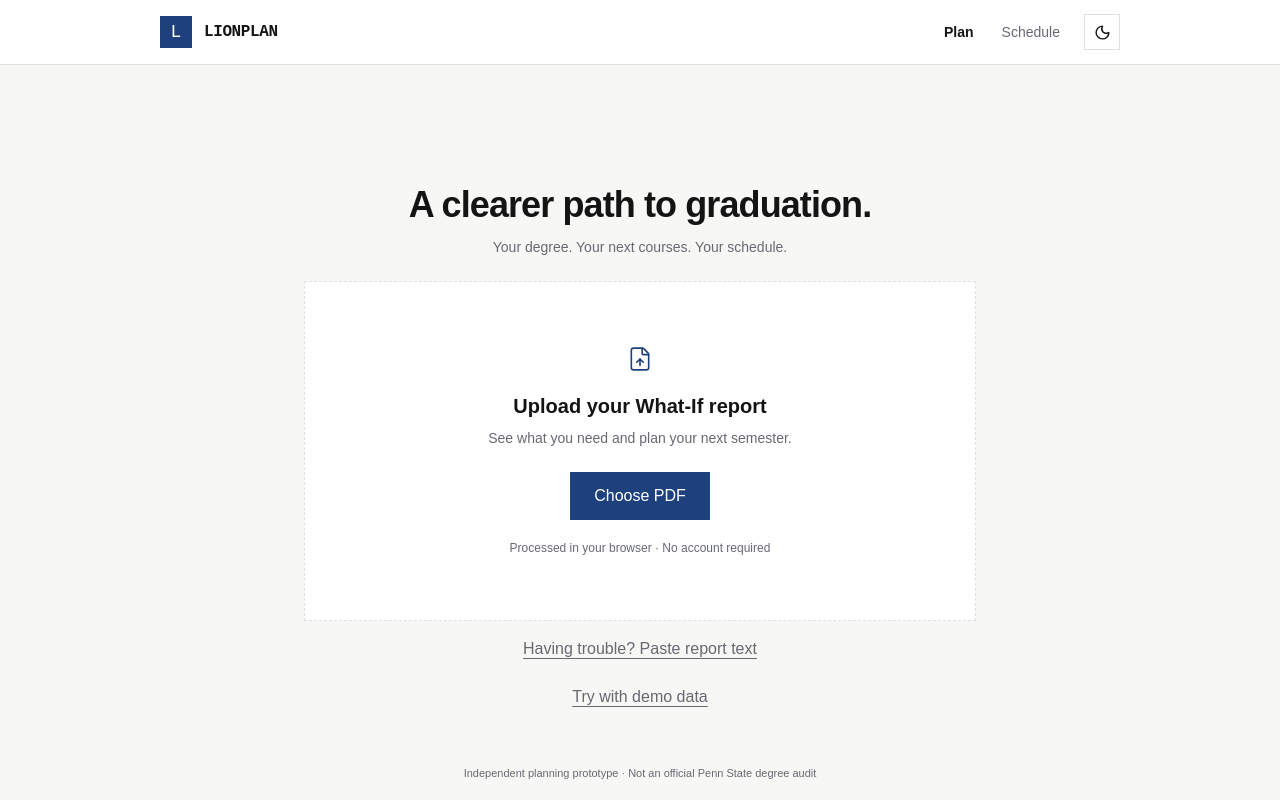
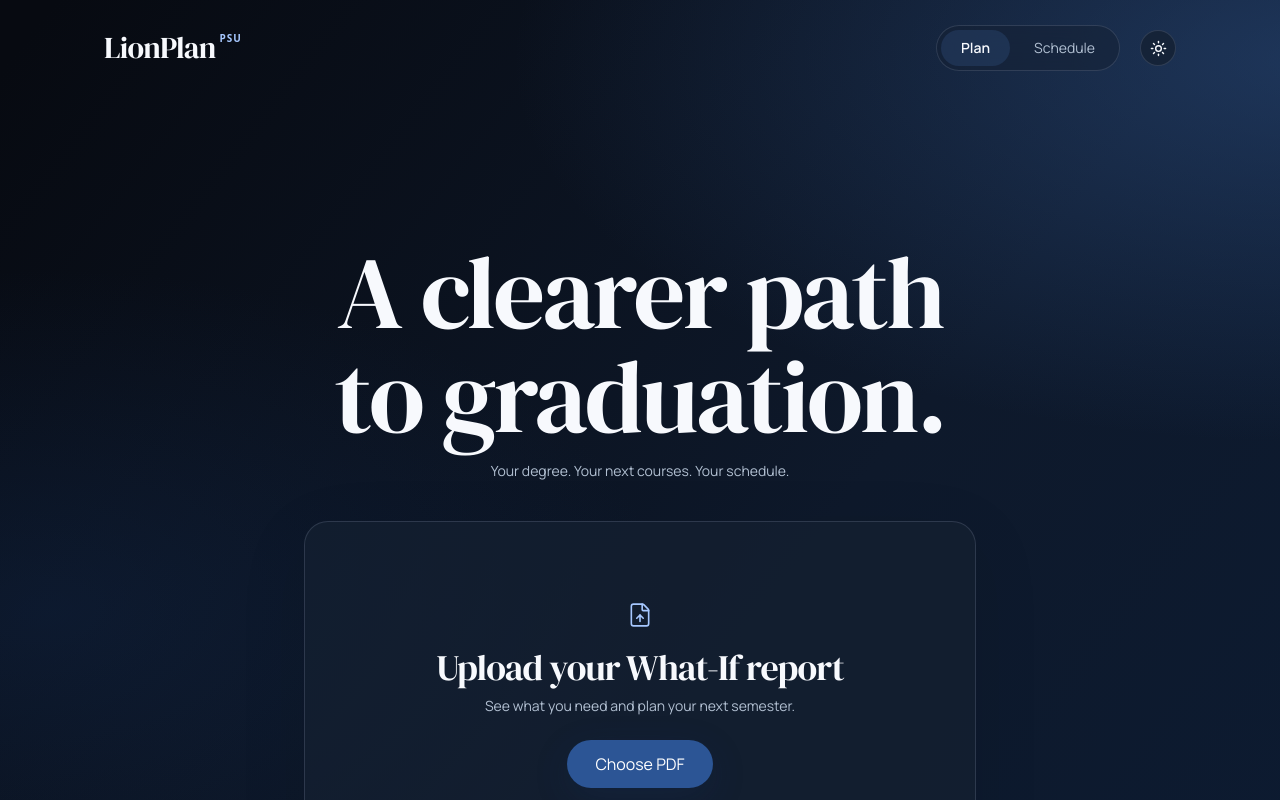
Before and after one commit to anant2025grad/lionplan, a Next.js app: page /planner in a window 1280 px wide. Shown: the top 800 px of the page. Built offline with nearby package versions, Linux system fonts and the light colour scheme.

Commit message:
style: introduce LionPlan editorial visual identity and motion

```diff
--- a/src/app/globals.css
+++ b/src/app/globals.css
@@ -1,37 +1,31 @@
-
+@import url("https://fonts.googleapis.com/css2?family=DM+Serif+Display:ital@0;1&family=Manrope:wght@400;500;600;700;800&display=swap");
 @import "tailwindcss";
 
 :root {
+  color-scheme: dark;
+  --background: #080d16;
+  --foreground: #f7f9fd;
+  --surface: rgba(21, 32, 49, 0.76);
+  --surface-muted: rgba(47, 69, 97, 0.40);
+  --border: rgba(198, 215, 239, 0.15);
+  --muted: #b2c0d2;
+  --psu-blue: #1e407c;
+  --blue-accent: #a7c8ff;
+  --blue-soft: rgba(68, 111, 174, 0.21);
+  --font-display: "DM Serif Display", Georgia, "Times New Roman", serif;
+  --font-body: "Manrope", Arial, Helvetica, sans-serif;
+}
+html:not(.dark) {
   color-scheme: light;
-
-  --background: #f7f7f6;
-  --foreground: #141414;
-  --surface: #ffffff;
-  --surface-muted: #f0f0ef;
-  --border: #dedfe1;
-  --muted: #666970;
-
-  --psu-blue: #1e407c;
+  --background: #f7f9fc;
+  --foreground: #152238;
+  --surface: rgba(255,255,255,0.83);
+  --surface-muted: #eaf0f8;
+  --border: rgba(28, 57, 97, 0.13);
+  --muted: #596c85;
   --blue-accent: #1e407c;
-  --blue-soft: #e9eff8;
-
-  --font-display: "Letter Gothic Line", "Courier New", monospace;
+  --blue-soft: #e6effa;
 }
-
-.dark {
-  color-scheme: dark;
-
-  --background: #111214;
-  --foreground: #f2f2f2;
-  --surface: #1b1d20;
-  --surface-muted: #24262a;
-  --border: #36383b;
-  --muted: #a9acb2;
-
-  --blue-accent: #8eb4ec;
-  --blue-soft: #222f42;
-}
-
 @theme inline {
   --color-background: var(--background);
   --color-foreground: var(--foreground);
@@ -43,53 +37,45 @@
   --color-blue-accent: var(--blue-accent);
   --color-blue-soft: var(--blue-soft);
 }
-
-* {
-  box-sizing: border-box;
+* { box-sizing: border-box; }
+html { scroll-behavior: smooth; }
+body {
+  margin: 0; min-height: 100vh; background: var(--background); color: var(--foreground);
+  font-family: var(--font-body); -webkit-font-smoothing: antialiased;
+  transition: background-color 450ms ease, color 450ms ease;
 }
-
-html {
-  scroll-behavior: smooth;
+body::before {
+  content: ""; position: fixed; inset: 0; z-index: -1; pointer-events: none;
+  background:
+    radial-gradient(ellipse 75% 57% at 91% 8%, rgba(51, 91, 151, .43), transparent 73%),
+    radial-gradient(ellipse 55% 49% at 5% 68%, rgba(20, 48, 92, .30), transparent 76%),
+    linear-gradient(128deg, #070a11 4%, #0e192b 58%, #0c1b32 100%);
+  background-size: 115% 115%; animation: atmosphere 24s ease-in-out infinite alternate;
 }
-
-body {
-  margin: 0;
-  background: var(--background);
-  color: var(--foreground);
-  font-family: Arial, Helvetica, sans-serif;
-  -webkit-font-smoothing: antialiased;
+html:not(.dark) body::before {
+  background: radial-gradient(ellipse 75% 58% at 95% 2%, rgba(162, 190, 228, .40), transparent 75%),
+  radial-gradient(ellipse 60% 50% at 5% 85%, rgba(204, 221, 241, .38), transparent 80%),
+  linear-gradient(135deg, #fbfcfe, #edf3fa);
 }
-
-button,
-input,
-select,
-textarea {
-  font: inherit;
+button, input, select, textarea { font: inherit; }
+button { cursor: pointer; }
+button:disabled { cursor: not-allowed; }
+:focus-visible { outline: 2px solid var(--blue-accent); outline-offset: 4px; }
+.font-display, .editorial-title { font-family: var(--font-display); font-weight: 400; letter-spacing: -.025em; }
+.editorial-title { font-size: clamp(3.4rem, 8vw, 7.4rem); line-height: 1.02; }
+.editorial-subtitle { font-family: var(--font-display); font-size: clamp(2.2rem, 4.8vw, 4rem); line-height: 1.1; }
+.glass-panel { background: var(--surface); border: 1px solid var(--border); border-radius: 1.5rem; backdrop-filter: blur(22px); -webkit-backdrop-filter: blur(22px); box-shadow: 0 18px 70px rgba(0,0,0,.09); }
+.lion-button { border-radius: 999px; background: #2c5595; color: #fff; box-shadow: 0 10px 35px rgba(18,51,100,.20); transition: transform 220ms ease, background 220ms ease, box-shadow 220ms ease; }
+.lion-button:hover { background: #3868ae; transform: translateY(-2px); box-shadow: 0 14px 38px rgba(18,51,100,.28); }
+.lion-button:active { transform: translateY(0); }
+.lion-input { border-radius: .9rem; background: var(--surface); border: 1px solid var(--border); transition: border-color 220ms ease, background 220ms ease; }
+.lion-input:focus { border-color: var(--blue-accent); }
+.lion-row { transition: background 220ms ease, padding 220ms ease; border-radius: .75rem; }
+.lion-row:hover { background: var(--surface-muted); padding-left: .8rem; padding-right: .8rem; }
+.lion-reveal { animation: riseIn 720ms cubic-bezier(.2,.8,.2,1) both; }
+.lion-reveal-delayed { animation: riseIn 900ms 130ms cubic-bezier(.2,.8,.2,1) both; }
+@keyframes riseIn { from { opacity:0; transform:translateY(19px); } to { opacity:1; transform:translateY(0); } }
+@keyframes atmosphere { from { background-position: 0% 0%; } to { background-position: 100% 100%; } }
+@media (prefers-reduced-motion: reduce) {
+ *, *::before, *::after { scroll-behavior: auto !important; animation: none !important; transition: none !important; }
 }
-
-button {
-  cursor: pointer;
-}
-
-button:disabled {
-  cursor: not-allowed;
-}
-
-:focus-visible {
-  outline: 2px solid var(--blue-accent);
-  outline-offset: 3px;
-}
-
-.font-display {
-  font-family: var(--font-display);
-}
-
-@media (prefers-reduced-motion: reduce) {
-  *,
-  *::before,
-  *::after {
-    scroll-behavior: auto !important;
-    animation-duration: 0.01ms !important;
-    transition-duration: 0.01ms !important;
-  }
-}
--- a/src/app/layout.tsx
+++ b/src/app/layout.tsx
@@ -23,7 +23,7 @@ export default function RootLayout({
   children: React.ReactNode;
 }>) {
   return (
-    <html lang="en" suppressHydrationWarning>
+    <html lang="en" className="dark" suppressHydrationWarning>
       <body>
         <ThemeProvider>
           <AppShell>{children}</AppShell>
--- a/src/app/planner/page.tsx
+++ b/src/app/planner/page.tsx
@@ -19,48 +19,48 @@ export default function PlannerPage() {
   const setOption = useAcademicStore((s) => s.setCyberOption);
   const [details, setDetails] = useState(false);
   const [showAll, setShowAll] = useState(false);
-  if (!reportLoaded) return <div className="mx-auto max-w-2xl space-y-6 pt-8 sm:pt-16">
-    <div className="text-center"><h1 className="text-3xl font-semibold tracking-tight sm:text-4xl">A clearer path to graduation.</h1>
+  if (!reportLoaded) return <div className="lion-reveal mx-auto max-w-2xl space-y-10 pt-10 sm:pt-20">
+    <div className="text-center"><h1 className="editorial-title">A clearer path to graduation.</h1>
       <p className="mt-3 text-sm text-muted">Your degree. Your next courses. Your schedule.</p></div>
     <ReportImport />
     <div className="text-center"><DemoStudentLoader /></div>
   </div>;
-  if (!confirmed) return <div className="mx-auto max-w-2xl space-y-6">
+  if (!confirmed) return <div className="lion-reveal mx-auto max-w-2xl space-y-9">
     <div><p className="text-xs font-semibold uppercase tracking-widest text-blue-accent">Step 1 of 2</p>
-      <h1 className="mt-3 text-3xl font-semibold">Check your courses</h1>
+      <h1 className="mt-3 editorial-subtitle">Check your courses</h1>
       <p className="mt-2 text-sm text-muted">Make sure we read your report correctly before planning.</p></div>
-    <div className="border border-border bg-surface">
+    <div className="glass-panel">
       <div className="flex items-center justify-between border-b border-border px-5 py-4"><span className="text-sm font-semibold">{courses.length} courses found</span><button type="button" onClick={clear} className="text-xs text-muted underline">Start over</button></div>
       <div className="max-h-[440px] divide-y divide-border overflow-auto">{courses.map((c,i) => <div key={`${c.code}-${c.term}-${i}`} className="flex items-center justify-between gap-4 px-5 py-3 text-sm">
         <span><strong className="font-display text-xs">{c.code}</strong><span className="ml-3 text-muted">{c.title}</span></span>
         <span className="shrink-0 text-xs text-muted">{c.status.replace("_", " ")}</span></div>)}</div>
     </div>
     {(importWarnings.length > 0 || isPreMajor) && <details className="text-xs text-muted"><summary className="cursor-pointer">Import notes</summary><div className="mt-2 space-y-1">{isPreMajor && <p>Pre-major report: confirm your degree requirements with an adviser.</p>}{importWarnings.map((w,i)=><p key={i}>{w}</p>)}</div></details>}
-    <button type="button" onClick={confirm} className="flex w-full items-center justify-center gap-2 bg-psu-blue px-5 py-3 text-sm font-semibold text-white"><Check size={16}/> These courses look right</button>
+    <button type="button" onClick={confirm} className="flex w-full items-center justify-center gap-2 lion-button px-6 py-3 text-sm font-semibold text-white"><Check size={16}/> These courses look right</button>
     <p className="text-center text-xs text-muted">If anything is missing, replace the report and try again.</p>
   </div>;
   const outstanding = evaluation?.requirements.filter((r) => r.status !== "completed") ?? [];
   const visible = showAll ? (evaluation?.requirements ?? []) : outstanding.slice(0, 5);
   const distinct = Array.from(new Map(recommendations.map((r) => [r.courseCode,r])).values());
-  return <div className="mx-auto max-w-3xl space-y-9">
-    <div className="flex items-start justify-between gap-4"><div><p className="text-xs font-semibold uppercase tracking-widest text-blue-accent">Your plan</p><h1 className="mt-2 text-3xl font-semibold tracking-tight">{programName ?? "Your degree"}</h1><p className="mt-2 text-sm text-muted">Penn State Beaver · Provisional 2026–27 requirements</p></div>
+  return <div className="lion-reveal mx-auto max-w-3xl space-y-14">
+    <div className="flex items-start justify-between gap-4"><div><p className="text-xs font-semibold uppercase tracking-widest text-blue-accent">Your plan</p><h1 className="mt-2 editorial-subtitle tracking-tight">{programName ?? "Your degree"}</h1><p className="mt-2 text-sm text-muted">Penn State Beaver · Provisional 2026–27 requirements</p></div>
       <button type="button" onClick={clear} className="flex shrink-0 items-center gap-1 text-xs text-muted hover:text-foreground"><RotateCcw size={13}/> Replace PDF</button></div>
-    <section className="space-y-4 border border-border bg-surface p-6">
-      <div className="flex items-end justify-between gap-4"><div><p className="text-sm text-muted">Requirements completed</p><p className="mt-2 text-3xl font-semibold">{evaluation?.completed ?? 0} <span className="text-base font-normal text-muted">of {evaluation?.total ?? 0}</span></p></div>
+    <section className="space-y-4 glass-panel p-6 sm:p-9">
+      <div className="flex items-end justify-between gap-4"><div><p className="text-sm text-muted">Requirements completed</p><p className="mt-2 editorial-subtitle">{evaluation?.completed ?? 0} <span className="text-base font-normal text-muted">of {evaluation?.total ?? 0}</span></p></div>
       <span className="text-sm font-semibold">{evaluation?.coveragePercentage ?? 0}%</span></div>
       <div className="h-1.5 bg-surface-muted"><div className="h-full bg-psu-blue" style={{width:`${evaluation?.coveragePercentage ?? 0}%`}}/></div>
       <p className="text-xs text-muted">Tracked requirement groups only — not graduation progress.</p>
     </section>
-    <section className="space-y-4"><div className="flex flex-wrap items-center justify-between gap-3"><h2 className="text-lg font-semibold">What you still need</h2>
-      <label className="flex items-center gap-2 text-xs text-muted">Option <select value={option} onChange={(e)=>setOption(e.target.value as "operations"|"analytics")} className="border border-border bg-surface px-2 py-2 text-foreground"><option value="operations">Operations</option><option value="analytics">Analytics</option></select></label></div>
-      <div className="divide-y divide-border border-y border-border">{visible.map((r) => <div key={r.requirement.id} className="flex items-center justify-between gap-4 py-4"><div><p className="text-sm font-medium">{r.requirement.label}</p><p className="mt-1 text-xs text-muted">{r.requirement.alternatives.join(" · ")}</p></div><span className="shrink-0 text-xs text-muted">{r.status === "in_progress" ? "In progress" : r.status === "completed" ? "Done" : r.status === "attention" ? "Review" : "Needed"}</span></div>)}
+    <section className="space-y-4"><div className="flex flex-wrap items-center justify-between gap-3"><h2 className="font-display text-3xl">What you still need</h2>
+      <label className="flex items-center gap-2 text-xs text-muted">Option <select value={option} onChange={(e)=>setOption(e.target.value as "operations"|"analytics")} className="glass-panel px-2 py-2 text-foreground"><option value="operations">Operations</option><option value="analytics">Analytics</option></select></label></div>
+      <div className="divide-y divide-border border-y border-border">{visible.map((r) => <div key={r.requirement.id} className="lion-row flex items-center justify-between gap-4 py-4"><div><p className="text-sm font-medium">{r.requirement.label}</p><p className="mt-1 text-xs text-muted">{r.requirement.alternatives.join(" · ")}</p></div><span className="shrink-0 text-xs text-muted">{r.status === "in_progress" ? "In progress" : r.status === "completed" ? "Done" : r.status === "attention" ? "Review" : "Needed"}</span></div>)}
       {!visible.length && <p className="py-5 text-sm text-muted">No outstanding groups found in this partial catalog.</p>}</div>
       {(evaluation?.requirements.length ?? 0) > 5 && <button type="button" onClick={()=>setShowAll(!showAll)} className="flex items-center gap-1 text-xs text-muted underline underline-offset-4">{showAll ? <ChevronUp size={14}/> : <ChevronDown size={14}/>} {showAll ? "Show fewer" : "See all requirements"}</button>}
     </section>
-    <section className="space-y-4"><h2 className="text-lg font-semibold">Courses to consider next</h2>
-      <div className="divide-y divide-border border-y border-border">{distinct.slice(0,4).map((r)=><div key={r.courseCode} className="flex items-center justify-between gap-4 py-4"><div><p className="font-display text-sm font-semibold">{r.courseCode}</p><p className="mt-1 text-xs text-muted">{r.title} · {r.credits} credits</p></div><span className="text-xs text-muted">{r.priority === "review" ? "Review" : "Suggested"}</span></div>)}
+    <section className="space-y-4"><h2 className="font-display text-3xl">Courses to consider next</h2>
+      <div className="divide-y divide-border border-y border-border">{distinct.slice(0,4).map((r)=><div key={r.courseCode} className="lion-row flex items-center justify-between gap-4 py-4"><div><p className="font-display text-sm font-semibold">{r.courseCode}</p><p className="mt-1 text-xs text-muted">{r.title} · {r.credits} credits</p></div><span className="text-xs text-muted">{r.priority === "review" ? "Review" : "Suggested"}</span></div>)}
       {!distinct.length && <p className="py-5 text-sm text-muted">No matching demo sections for outstanding requirements.</p>}</div>
-      <Link href="/schedule" className="flex w-full items-center justify-center gap-2 bg-psu-blue px-5 py-3 text-sm font-semibold text-white">Build my schedule <ArrowRight size={16}/></Link>
+      <Link href="/schedule" className="flex w-full items-center justify-center gap-2 lion-button px-6 py-3 text-sm font-semibold text-white">Build my schedule <ArrowRight size={16}/></Link>
     </section>
     <details open={details} onToggle={(e)=>setDetails(e.currentTarget.open)} className="border-t border-border pt-5"><summary className="cursor-pointer text-sm text-muted">Academic details & notices</summary>
       <div className="mt-5 space-y-5"><p className="text-xs leading-5 text-muted">This is a partial, unverified catalog. It does not determine graduation eligibility, transfer applicability, prerequisites, or course availability. Verify decisions with your adviser and LionPATH.</p>
--- a/src/components/layout/app-shell.tsx
+++ b/src/components/layout/app-shell.tsx
@@ -3,33 +3,24 @@ import Link from "next/link";
 import { usePathname } from "next/navigation";
 import type { ReactNode } from "react";
 import { ThemeToggle } from "@/components/ui/theme-toggle";
-
 export function AppShell({ children }: { children: ReactNode }) {
  const pathname = usePathname();
-  return (
-    <div className="min-h-screen bg-background text-foreground">
-      <header className="border-b border-border bg-surface">
-        <div className="mx-auto flex h-16 max-w-5xl items-center justify-between gap-3 px-5 sm:px-8">
-          <Link href="/planner" className="flex items-center gap-3" aria-label="LionPlan home">
-            <span className="flex h-8 w-8 items-center justify-center bg-psu-blue font-display text-lg text-white">L</span>
-            <span className="font-display text-base font-bold tracking-tight">LIONPLAN</span>
-          </Link>
-          <div className="flex items-center gap-1 sm:gap-3">
-            <nav aria-label="Main navigation" className="flex items-center gap-1">
-              {([{ href: "/planner", label: "Plan" }, { href: "/schedule", label: "Schedule" }] as const).map((item) => {
-                const active = pathname === item.href || (pathname === "/" && item.href === "/planner");
-                return <Link key={item.href} href={item.href} aria-current={active ? "page" : undefined}
-                  className={`px-3 py-2 text-sm transition-colors ${active ? "font-semibold text-foreground" : "text-muted hover:text-foreground"}`}>{item.label}</Link>;
+ return <div className="min-h-screen text-foreground">
+   <header className="relative z-10">
+     <div className="mx-auto flex h-24 max-w-6xl items-center justify-between gap-3 px-5 sm:px-10">
+       <Link href="/planner" className="font-display text-[1.9rem] leading-none tracking-tight" aria-label="LionPlan home">LionPlan<span className="ml-1 align-top font-sans text-[10px] font-semibold tracking-widest text-blue-accent">PSU</span></Link>
+       <div className="flex items-center gap-2 sm:gap-5">
+         <nav aria-label="Main navigation" className="flex items-center gap-1 rounded-full border border-border bg-surface/60 p-1 backdrop-blur-xl">
+           {([{href:"/planner",label:"Plan"},{href:"/schedule",label:"Schedule"}] as const).map(item=>{
+             const active=pathname===item.href || (pathname==="/"&&item.href==="/planner");
+             return <Link key={item.href} href={item.href} aria-current={active?"page":undefined} className={`rounded-full px-4 py-2 text-xs transition-colors sm:px-5 sm:text-sm ${active?"bg-blue-soft font-semibold text-foreground":"text-muted hover:text-foreground"}`}>{item.label}</Link>;
            })}
          </nav>
          <ThemeToggle />
        </div>
      </div>
    </header>
-      <main className="mx-auto w-full max-w-5xl px-5 py-10 sm:px-8 sm:py-14">{children}</main>
-      <footer className="mx-auto max-w-5xl px-5 pb-8 text-center text-[11px] text-muted sm:px-8">
-        Independent planning prototype · Not an official Penn State degree audit
-      </footer>
-    </div>
-  );
+   <main className="relative z-0 mx-auto w-full max-w-6xl px-5 pb-24 pt-10 sm:px-10 sm:pt-16">{children}</main>
+   <footer className="mx-auto max-w-6xl px-5 pb-10 text-center text-[11px] text-muted sm:px-10">Independent student prototype · Not an official Penn State degree audit</footer>
+ </div>;
 }
--- a/src/components/planner/report-import.tsx
+++ b/src/components/planner/report-import.tsx
@@ -29,14 +29,14 @@ export function ReportImport() {
   return <section className="space-y-4">
     <div onDragOver={(e) => { e.preventDefault(); setDragging(true); }} onDragLeave={(e) => { e.preventDefault(); setDragging(false); }}
       onDrop={(e) => { e.preventDefault(); setDragging(false); void upload(e.dataTransfer.files[0]); }}
-      className={`flex flex-col items-center border border-dashed px-5 py-12 text-center sm:py-16 ${dragging ? "border-blue-accent bg-blue-soft" : "border-border bg-surface"}`}>
+      className={`flex flex-col items-center glass-panel border-dashed px-6 py-14 text-center sm:py-20 ${dragging ? "border-blue-accent bg-blue-soft" : "border-border bg-surface"}`}>
       <FileUp size={26} className="text-blue-accent" strokeWidth={1.5} />
-      <h2 className="mt-5 text-xl font-semibold">Upload your What-If report</h2>
+      <h2 className="mt-5 font-display text-4xl">Upload your What-If report</h2>
       <p className="mt-2 max-w-sm text-sm text-muted">See what you need and plan your next semester.</p>
       <input ref={inputRef} type="file" accept=".pdf,application/pdf" className="sr-only" aria-label="Choose What-If PDF"
         onChange={(e) => { void upload(e.target.files?.[0]); e.target.value = ""; }} />
       <button type="button" disabled={busy} onClick={() => inputRef.current?.click()}
-        className="mt-6 inline-flex items-center gap-2 bg-psu-blue px-6 py-3 text-sm font-semibold text-white disabled:opacity-60">
+        className="mt-6 inline-flex items-center gap-2 lion-button px-7 py-3 text-sm font-semibold text-white disabled:opacity-60">
         {busy && <LoaderCircle size={16} className="animate-spin" />}{busy ? "Reading report…" : "Choose PDF"}
       </button>
       <p className="mt-5 text-xs text-muted">Processed in your browser · No account required</p>
@@ -46,7 +46,7 @@ export function ReportImport() {
       <button type="button" onClick={() => setShowPaste(!showPaste)} className="text-xs text-muted underline underline-offset-4">{showPaste ? "Hide text import" : "Having trouble? Paste report text"}</button>
     </div>
     {showPaste && <div className="space-y-3"><textarea value={text} onChange={(e) => setText(e.target.value)} rows={5}
-      className="w-full border border-border bg-surface p-3 text-sm" placeholder="Paste your Course History here…" aria-label="Report text" />
-      <button type="button" disabled={!text.trim()} onClick={() => analyze(text)} className="bg-psu-blue px-4 py-2 text-sm font-semibold text-white disabled:opacity-50">Import text</button></div>}
+      className="w-full lion-input p-3 text-sm" placeholder="Paste your Course History here…" aria-label="Report text" />
+      <button type="button" disabled={!text.trim()} onClick={() => analyze(text)} className="lion-button px-5 py-2 text-sm font-semibold text-white disabled:opacity-50">Import text</button></div>}
   </section>;
 }
--- a/src/components/providers/theme-provider.tsx
+++ b/src/components/providers/theme-provider.tsx
@@ -30,7 +30,7 @@ export function ThemeProvider({
   children: ReactNode;
 }) {
   const [theme, setThemeState] =
-    useState<Theme>("light");
+    useState<Theme>("dark");
 
   const [mounted, setMounted] =
     useState(false);
@@ -41,10 +41,10 @@ export function ThemeProvider({
     );
 
     const initialTheme: Theme =
-      saved === "dark" ? "dark" : "light";
+      saved === "light" ? "light" : "dark";
 
     // Initialize theme from the saved preference.
-    // The default remains light.
+    // The default is atmospheric navy.
     document.documentElement.classList.toggle(
       "dark",
       initialTheme === "dark"
--- a/src/components/ui/button.tsx
+++ b/src/components/ui/button.tsx
@@ -20,11 +20,11 @@ export function Button({
 }: ButtonProps) {
   const variants = {
     primary:
-      "bg-psu-blue text-white hover:bg-[#16315f]",
+      "lion-button",
     secondary:
-      "border border-border bg-surface text-foreground hover:bg-surface-muted",
+      "rounded-full border border-border bg-surface text-foreground hover:bg-surface-muted",
     ghost:
-      "bg-transparent text-foreground hover:bg-surface-muted",
+      "rounded-full bg-transparent text-foreground hover:bg-surface-muted",
   };
 
   const sizes = {
--- a/src/components/ui/theme-toggle.tsx
+++ b/src/components/ui/theme-toggle.tsx
@@ -29,7 +29,7 @@ export function ThemeToggle() {
           ? "Dark mode"
           : "Light mode"
       }
-      className="inline-flex h-9 w-9 items-center justify-center border border-border bg-surface text-foreground transition-colors hover:bg-surface-muted disabled:opacity-50"
+      className="inline-flex h-9 w-9 items-center justify-center rounded-full border border-border bg-surface text-foreground transition-colors hover:bg-surface-muted disabled:opacity-50"
     >
       {!mounted ? (
         <span className="h-4 w-4" />
```
Also changed, not shown: src/app/schedule/page.tsx (+7 -7 lines). Lines whose indentation alone changed are shown as unchanged.
